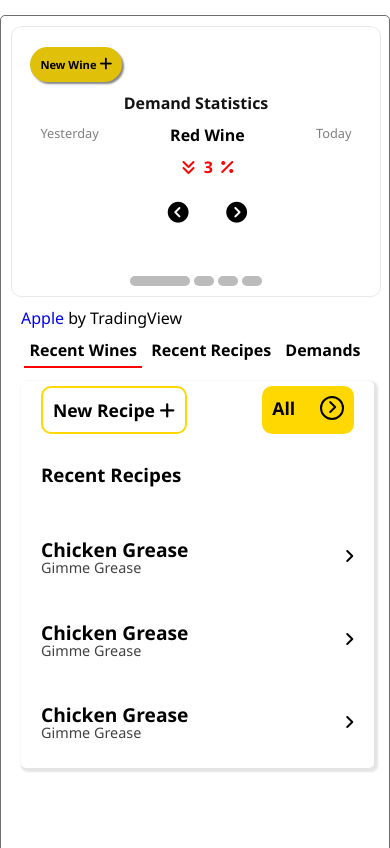
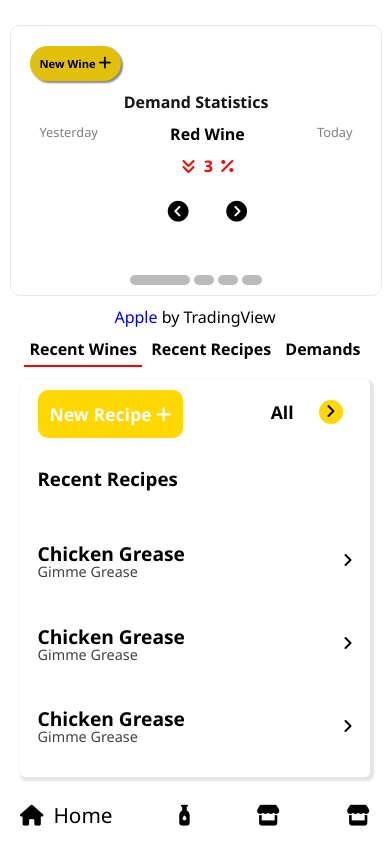
Before and after one commit to Misori-simon/wine-dashboard, a plain HTML site: page index.html in a window 390 px wide. Shown: the top 848 px of the page. Drawn offline with Linux system fonts and the light colour scheme; a script that the page names is missing.

Commit message:
-> Added a bottom menu to the mobile view, made the bottom menu fixed to the bottom

```diff
--- a/css/styles.css
+++ b/css/styles.css
@@ -8,6 +8,7 @@
     text-decoration: none;
     font-family: 'Segoe UI', Tahoma, Geneva, Verdana, sans-serif;
 }
+
 
 /* utitlity clases */
 .flex {
@@ -32,13 +33,13 @@
     display: none;
 }
 
+
 /* utitility classes end */
 
 .main-box {
     display: flex;
     margin: 15px auto;
     padding: 10px;
-    border: 1px solid rgb(110, 110, 110);
     border-radius: 5px;
     max-width: 1200px;
 }
@@ -532,6 +533,7 @@ main {
 
     main {
         width: 100%;
+        position: relative;
     }
 
     /* end of adjustments of styles in desktop view */
@@ -685,10 +687,6 @@ main {
 
     /* styling for the bottom row elements */
 
-    .gap{
-        height: 500px;
-    }
-
     .bottom-row {
         position: relative;
         flex-direction: column-reverse;
@@ -697,10 +695,18 @@ main {
     }
 
     .wines-sold,
-    .recipe-box,
+    .recipe-box{
+        width: 90%;
+        padding: 10px 5%;
+    }
+
     .graph-stats {
-        width: 90%;
-        padding: 10 5%;
+        width: 100%;
+        text-align: center;
+    }
+
+    .recipe-box {
+        display: flex;
     }
 
     .tab-item {
@@ -722,4 +728,60 @@ main {
         border-bottom: 2px solid red;
     }
 
+    .new-recipe-btn {
+        color: #fff;
+        background-color: #FFD701;
+    }
+
+    .all-recipe {
+        background-color: unset;
+    }
+
+    .all-recipe .cirlcle-outline {
+        background-color: #FFD701;
+        border-color: #FFD701;
+    }
+
+    /* .move-to-last {
+
+    } */
+
+    .all-wines-box {
+        display: none;
+    }
+
+    .fixed-gap {
+        margin-bottom: 50px;
+    }
+
+    .bottom-menu-box {
+        position: fixed;
+        bottom: 0;
+        width: 100%;
+    }
+
+    .bottom-menu-wrap {
+        display: flex;
+        justify-content: space-between;
+        max-width: 400px;
+        margin: auto;
+    }
+
+    .bottom-menu-item {
+        display: inline-block;
+        padding: 10px 20px 15px;
+        font-size: 130%;
+        border-radius: 10px;
+        color: #000;
+    }
+
+    .bottom-menu-item:hover,
+    .bottom-menu-item:active {
+        background-color: #FFEB80;
+    }
+
+    .bottom-menu-item .fa-home {
+        margin-right: 10px;
+    }
+
 }
--- a/index.html
+++ b/index.html
@@ -169,8 +169,8 @@
             <section class="bottom-row">
 
                 <div class="recipe-box tab-item fade">
-                    <div class="flex space-btw">
-                            <button class="new-recipe-btn"> New Recipe <i class="fa-solid fa-plus"></i></button>
+                    <div class="flex space-btw move-to-last">
+                        <button class="new-recipe-btn"> New Recipe <i class="fa-solid fa-plus"></i></button>
                         <span class="all-recipe">
                             all&nbsp;&nbsp; <span class="cirlcle-outline"><i class="fa-solid fa-angle-right"></i></span>
                         </span>
@@ -337,9 +337,17 @@
                     </button>
                 </div>
             </section>
-            <div class="gap"></div>
         </main>
     </div>
+    <div class="fixed-gap"></div>
+    <section class="bottom-menu-box mobile-view">
+        <div class="bottom-menu-wrap">
+            <a href="" class="bottom-menu-item"><i class="fa-solid fa-home"></i>Home</a>
+            <a href="" class="bottom-menu-item"><i class="fa-solid fa-bottle-droplet"></i></a>
+            <a href="" class="bottom-menu-item"><i class="fa-solid fa-store"></i></a>
+            <a href="" class="bottom-menu-item"><i class="fa-solid fa-store"></i></a>
+        </div>
+    </section>
     <script src="js/main.js"></script>
 </body>
 </html>
```
